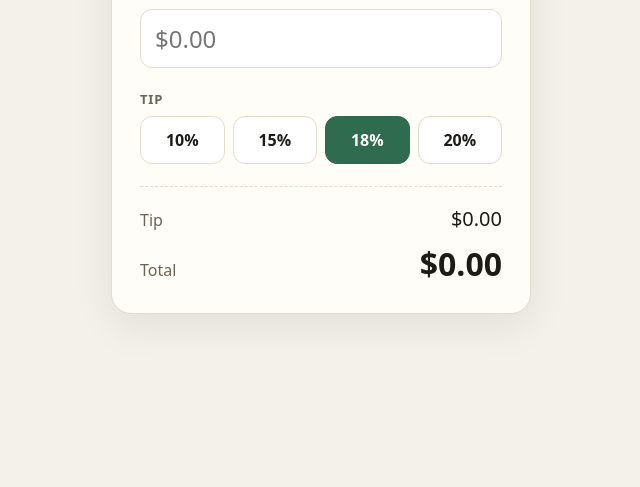
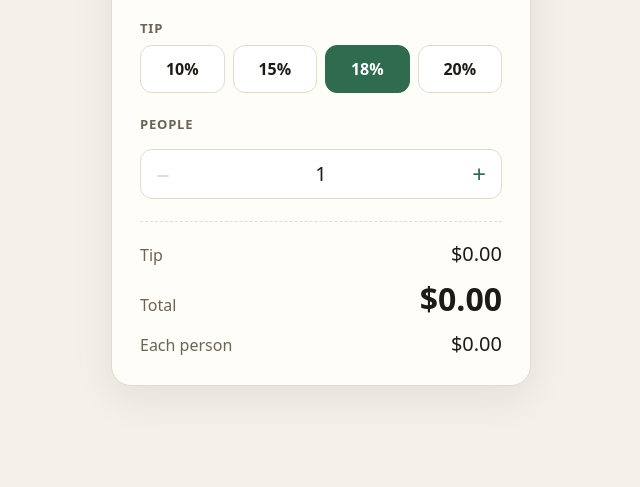
Before and after one commit to mangit955/tab-split, a website built with Vite: page index.html in a window 1280 px wide. Shown: the part 313-800 px from the top of the page, without its empty margins (311-951 px from the left). Built offline with nearby package versions, Linux system fonts and the light colour scheme.

Commit message:
Let a group split the bill. Add a "People" stepper (1–20, default 1) un…

```diff
--- a/src/main.ts
+++ b/src/main.ts
@@ -1,5 +1,5 @@
 import "./style.css";
-import { computeTab, formatCents, parseBill } from "./tip";
+import { computePerPerson, computeTab, formatCents, parseBill } from "./tip";
 
 const TIP_CHOICES = [10, 15, 18, 20] as const;
 
@@ -29,9 +29,19 @@ app.innerHTML = `
       </div>
     </fieldset>
 
+    <div class="field people-field">
+      <span id="people-label">People</span>
+      <div class="stepper" role="group" aria-labelledby="people-label">
+        <button type="button" class="step" id="people-decrease" aria-label="Fewer people">−</button>
+        <output id="people-count" aria-live="polite">1</output>
+        <button type="button" class="step" id="people-increase" aria-label="More people">+</button>
+      </div>
+    </div>
+
     <dl class="summary">
       <div><dt>Tip</dt><dd id="tip-amount">$0.00</dd></div>
       <div class="total"><dt>Total</dt><dd id="total-amount">$0.00</dd></div>
+      <div><dt>Each person</dt><dd id="per-person-amount">$0.00</dd></div>
     </dl>
   </section>
 `;
@@ -40,12 +50,26 @@ const bill = app.querySelector<HTMLInputElement>("#bill");
 const billError = app.querySelector<HTMLElement>("#bill-error");
 const tipAmount = app.querySelector<HTMLElement>("#tip-amount");
 const totalAmount = app.querySelector<HTMLElement>("#total-amount");
+const perPersonAmount = app.querySelector<HTMLElement>("#per-person-amount");
+const peopleCount = app.querySelector<HTMLOutputElement>("#people-count");
+const decreasePeople = app.querySelector<HTMLButtonElement>("#people-decrease");
+const increasePeople = app.querySelector<HTMLButtonElement>("#people-increase");
 const tipButtons = [...app.querySelectorAll<HTMLButtonElement>(".tip")];
-if (bill === null || billError === null || tipAmount === null || totalAmount === null) {
+if (
+  bill === null ||
+  billError === null ||
+  tipAmount === null ||
+  totalAmount === null ||
+  perPersonAmount === null ||
+  peopleCount === null ||
+  decreasePeople === null ||
+  increasePeople === null
+) {
   throw new Error("the page is missing one of its fields");
 }
 
 let tipPercent: number = 18;
+let people = 1;
 
 function render(): void {
   for (const button of tipButtons) {
@@ -55,8 +79,12 @@ function render(): void {
   const cents = parseBill(typed);
   if (billError !== null) billError.hidden = typed.trim() === "" || cents !== null;
   const tab = computeTab(cents ?? 0, tipPercent);
-  if (tipAmount !== null) tipAmount.textContent = formatCents(tab.tipCents);
-  if (totalAmount !== null) totalAmount.textContent = formatCents(tab.totalCents);
+  tipAmount!.textContent = formatCents(tab.tipCents);
+  totalAmount!.textContent = formatCents(tab.totalCents);
+  perPersonAmount!.textContent = formatCents(computePerPerson(tab.totalCents, people));
+  peopleCount!.value = String(people);
+  decreasePeople!.disabled = people === 1;
+  increasePeople!.disabled = people === 20;
 }
 
 bill.addEventListener("input", render);
@@ -66,4 +94,12 @@ for (const button of tipButtons) {
     render();
   });
 }
+decreasePeople.addEventListener("click", () => {
+  people = Math.max(1, people - 1);
+  render();
+});
+increasePeople.addEventListener("click", () => {
+  people = Math.min(20, people + 1);
+  render();
+});
 render();
--- a/src/style.css
+++ b/src/style.css
@@ -110,6 +110,37 @@ button:focus-visible {
   color: var(--accent-ink);
 }
 
+.stepper {
+  display: grid;
+  grid-template-columns: 44px 1fr 44px;
+  align-items: center;
+  overflow: hidden;
+  border: 1px solid var(--line);
+  border-radius: 12px;
+  background: #fff;
+}
+
+.step {
+  height: 48px;
+  border: 0;
+  background: transparent;
+  color: var(--accent);
+  font: inherit;
+  font-size: 24px;
+  cursor: pointer;
+}
+
+.step:disabled {
+  color: var(--line);
+  cursor: not-allowed;
+}
+
+.stepper output {
+  text-align: center;
+  font-size: 20px;
+  font-variant-numeric: tabular-nums;
+}
+
 .summary {
   margin: 0;
   display: grid;
--- a/src/tip.ts
+++ b/src/tip.ts
@@ -17,6 +17,11 @@ export function computeTab(billCents: number, tipPercent: number): Tab {
   return { tipCents, totalCents: billCents + tipCents };
 }
 
+/** The amount each person pays, rounded up so the group always covers the total. */
+export function computePerPerson(totalCents: number, people: number): number {
+  return Math.ceil(totalCents / people);
+}
+
 /** Cents as dollars, the way a receipt prints them. */
 export function formatCents(cents: number): string {
   return `$${(cents / 100).toFixed(2)}`;
```
Also changed, not shown: src/tip.test.ts (+11 -1 lines).
